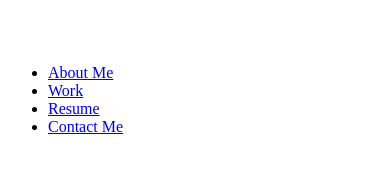
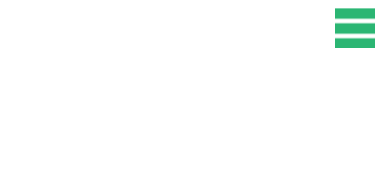
Before and after one commit to JENICIDE-1029/Challenge02, a plain HTML site: page index.html in a window 390 px wide. Drawn offline with nearby package versions, Linux system fonts and the light colour scheme.

Commit message:
added a js file and filled it along with the css file with the necessary code to make the navigation button work and it does, woooo

```diff
--- a/assets/css/stylish.css
+++ b/assets/css/stylish.css
@@ -7,6 +7,36 @@
     display: block;
     height: 40px;
     width: 100%;
-    background: url(./images/menu.icon.png) no-repeat 100% center;
-    }
+    background: url(../images/burger.png) no-repeat 98% center;
+
 }
+header nav ul {
+    overflow:hidden;
+    list-style-type: none;
+    height: 0;
+}
+
+header nav ul.open {
+    height: auto;
+}
+
+header nav ul li {
+    float: none;
+    text-align: left;
+    width: 100%;
+    margin: 0;
+}
+
+header nav ul li a {
+    color: green;
+    background-color: lightgreen;
+    list-style-type: none;
+    padding: 10 px;
+    border-bottom: 1px solid white;
+    display: block;
+    margin: 0;
+    /* this removes the line underneath the links */
+    text-decoration: none;
+
+}
+}
--- a/index.html
+++ b/index.html
@@ -15,10 +15,10 @@
             <a class="burger-nav"></a>
             <!-- the following is the navigation menu for both tablets and larger devices -->
             <ul>
-                <li><a href="#AboutMe">About Me</a></li>
-                <li><a href="#Work">Work</a></li>
-                <li><a href="#Resume">Resume</a></li>
-                <li><a href="#ContactMe">Contact Me</a></li>
+                <li><a href="#AboutMe">ABOUT ME</a></li>
+                <li><a href="#Work">WORK</a></li>
+                <li><a href="#Resume">RESUME</a></li>
+                <li><a href="#ContactMe">CONTACT ME</a></li>
             </ul>
         </nav>
     </header>
@@ -39,4 +39,7 @@
 
     </section>
 </body>
+
+<script src="http://code.jquery.com/jquery-1.11.3.min.js"></script>
+<script src="java.js"></script>
 </html>
--- /dev/null
+++ b/java.js
@@ -0,0 +1,7 @@
+$(document).ready(function(){
+    $(".burger-nav").on("click", function(){
+    $("header nav ul").toggleClass("open");
+
+    });
+
+});
```
Also changed, not shown: assets/images/burger.png (added).
